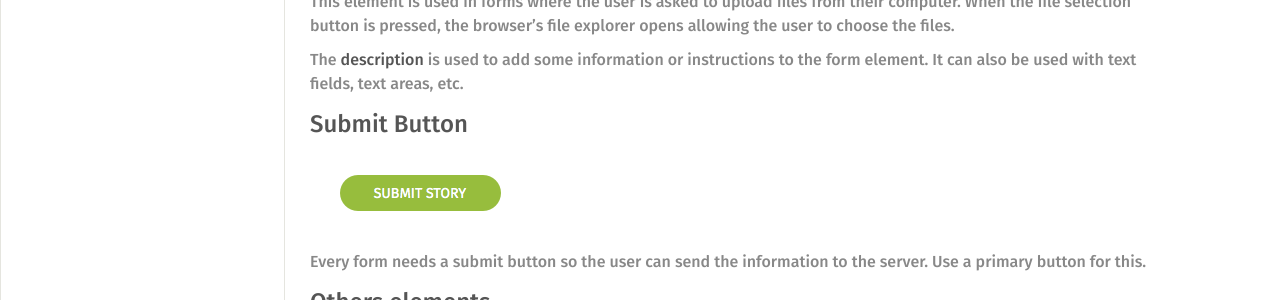
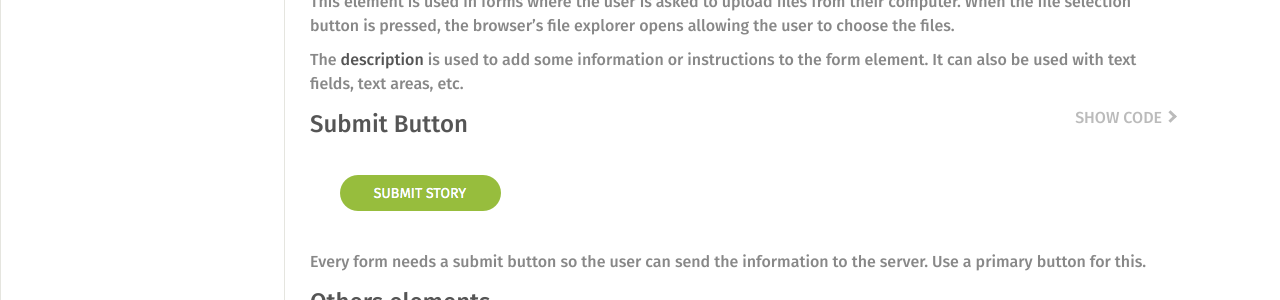
Before and after one commit to Vizzuality/gfw-style-guides, a Jekyll site: the page built from _posts/common-elements/0007-03-01-forms.markdown, in a window 1280 px wide. Shown: the part 1863-2163 px from the top of the page. Built offline with Jekyll 4.4.1, drawn with Linux system fonts in a browser that asks for light colours.

Commit message:
form styles

```diff
--- a/_posts/common-elements/0007-02-01-links-and-buttons.markdown
+++ b/_posts/common-elements/0007-02-01-links-and-buttons.markdown
@@ -17,7 +17,7 @@ differentiate themselves and be easier to identify.
   <img src="/gfw-style-guides/images/posts/common-elements/links_and_buttons/02-01-links.png" alt="links">
 </div>
 
-<!-- <span class="show-code">show code</span>
+<span class="show-code">show code</span>
 
 <div class="code-snippet hidden">
   <div class="tabs">
@@ -51,7 +51,7 @@ differentiate themselves and be easier to identify.
 
     {% endhighlight %}
   </div>
-</div> -->
+</div>
 
 ### Buttons
 
--- a/_posts/common-elements/0007-03-01-forms.markdown
+++ b/_posts/common-elements/0007-03-01-forms.markdown
@@ -21,6 +21,57 @@ Text fields are used when we need a text input from the user. It can be accompan
     what kind of information the user is expected to input.
 * **Hint**: It adds information about the field, usually requirements or instructions.
 
+<!-- <span class="show-code">show code</span>
+
+<div class="code-snippet hidden">
+  <div class="tabs">
+    <ul>
+      <li><a href="#" class="opt-html active">HTML</a></li>
+      <li><a href="#" class="opt-css">CSS</a></li>
+    </ul>
+    <div class="close">&#10006;</div>
+  </div>
+  <div class="language-html">
+{% highlight html %}
+
+<label for="title">Title</label>
+<input name="title" type="text" placeholder="Ilegal Logging in National Park">
+
+{% endhighlight %}
+  </div>
+  <div class="language-css hidden">
+{% highlight css %}
+  label {
+    float: left;
+    color: #333;
+    font-weight: 500;
+    font-size: 12px;
+    text-transform: uppercase;
+  }
+
+  input[type="password"],
+  input[type="text"],
+  input[type="date"],
+  input[type="email"],
+  textarea {
+    border: 1px solid #ccc;
+    padding: 10px;
+    width: 100%;
+    margin: 5px 0;
+    font-size: 14px;
+    border-radius: 3px;
+    outline: none;
+  }
+
+  .field.required span {
+    float: right;
+    font-size: 13px
+  }
+
+{% endhighlight %}
+  </div>
+</div> -->
+
 ### Text area
 
 ![alt text][text-area]
@@ -28,6 +79,41 @@ Text fields are used when we need a text input from the user. It can be accompan
 Text areas are useful when the amount of information asked for is bigger than what would fit in a regular
 text field (e.g. comments, opinions, etc.)
 
+<!-- <span class="show-code">show code</span>
+
+<div class="code-snippet hidden">
+  <div class="tabs">
+    <ul>
+      <li><a href="#" class="opt-html active">HTML</a></li>
+      <li><a href="#" class="opt-css">CSS</a></li>
+    </ul>
+    <div class="close">&#10006;</div>
+  </div>
+  <div class="language-html">
+{% highlight html %}
+
+<label for="details">Details</label>
+<textarea name="details" id="details" placeholder="Lorem ipsum..."></textarea>
+
+{% endhighlight %}
+  </div>
+  <div class="language-css hidden">
+{% highlight css %}
+textarea {
+  height: 182px;
+  border: 1px solid #ccc;
+  padding: 10px;
+  width: 100%;
+  margin: 5px 0;
+  font-size: 14px;
+  border-radius: 3px;
+  outline: none;
+}
+
+{% endhighlight %}
+  </div>
+</div>
+ -->
 ### File select
 
 ![alt text][file-select]
@@ -38,11 +124,101 @@ button is pressed, the browser’s file explorer opens allowing the user to choo
 The **description** is used to add some information or instructions to the form element. It can also be used with text fields,
 text areas, etc.
 
+<span class="show-code">show code</span>
+
+<div class="code-snippet hidden">
+  <div class="tabs">
+    <ul>
+      <li><a href="#" class="opt-html active">HTML</a></li>
+      <li><a href="#" class="opt-css">CSS</a></li>
+    </ul>
+    <div class="close">&#10006;</div>
+  </div>
+  <div class="language-html">
+{% highlight html %}
+<div class="field">
+  <label for="media">Media</label>
+  <p class="hint">Drag & drop images and videos to reorder them within the carousel. The first one will be considered
+  as the preferred one. The maximum file size for uploads is 8 MB</p>
+  <ul class="thumbnails">
+    <li><a href="#" class="upload_picture"></a></li>
+  </ul>
+</div>
+
+{% endhighlight %}
+  </div>
+  <div class="language-css hidden">
+{% highlight css %}
+
+.field {
+  margin: 0 0 25px;
+  position: relative;
+  clear: both;
+}
+
+.thumbnails {
+  width: 100%;
+  @media (min-width: 850px) {
+    float: left;
+    width: 585px;
+}
+
+.upload_picture {
+  display: block;
+  position: relative;
+  width: 100%;
+  height: 76px;
+  margin: 5px 0 0;
+  border: 2px dashed #97Bd3d;
+}
+
+.upload_picture:hover{
+  border-color: #88aa37;
+}
+
+.upload_picture:before,
+.upload_picture:after{
+  background: #88aa37;
+}
+
+.upload_picture:before,
+.upload_picture:after{
+  content: "";
+  display: block;
+  position: absolute;
+  top: 50%;
+  left: 50%;
+  background: #97Bd3d;
+  transform(translate(-50%,-50%));
+}
+
+.upload_picture:before{
+  height: 30px;
+  width: 4px;
+}
+.upload_picture:after{
+  height: 4px;
+  width: 30px;
+}
+
+@media (min-width: 850px) {
+  display: inline-block;
+  float: left;
+  width: 132px;
+  margin: 5px 10px 0px 0;
+}
+
+{% endhighlight %}
+  </div>
+</div>
+
+
 ### Submit Button
 
 ![alt text][button]
 
 Every form needs a submit button so the user can send the information to the server. Use a primary button for this.
+
 
 ### Others elements
 
```
